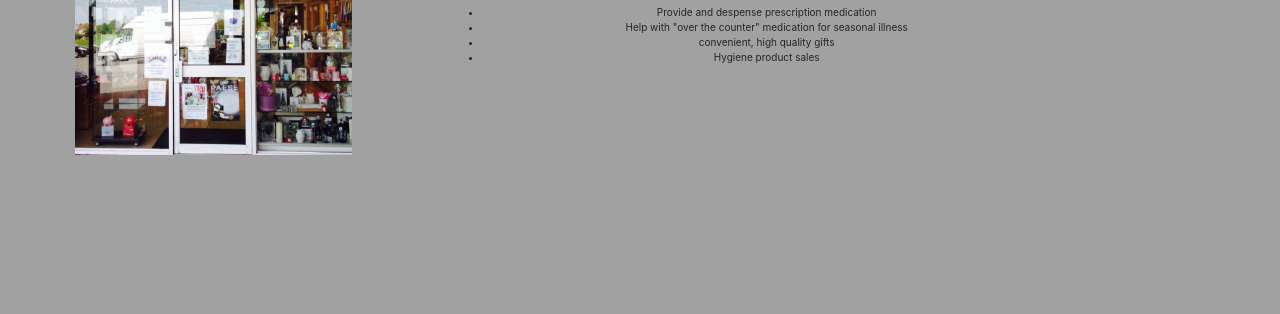
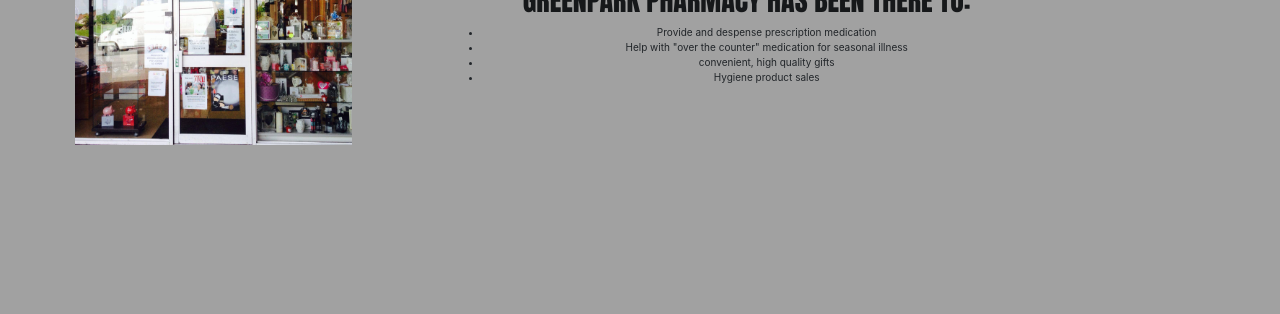
Before and after one commit to Code-Institute-Submissions/gardoyle27-MilestoneProject1, a plain HTML site: page index.html in a window 1280 px wide. Shown: the part 299-613 px from the top of the page. Drawn offline with nearby package versions, Linux system fonts and the light colour scheme.

Commit message:
adding padding

```diff
--- a/assets/css/style.css
+++ b/assets/css/style.css
@@ -44,9 +44,11 @@ header{
     background-color: #343a40;
 }
 /*------------------------------------------------------Content */
+.main-content{
+    padding-top: 20px;
+}
+
 .shop-front{
-    padding-top: 30px;
-    padding-bottom: 40px;
     display: block;
     margin-left: auto;
     margin-right: auto;
```
